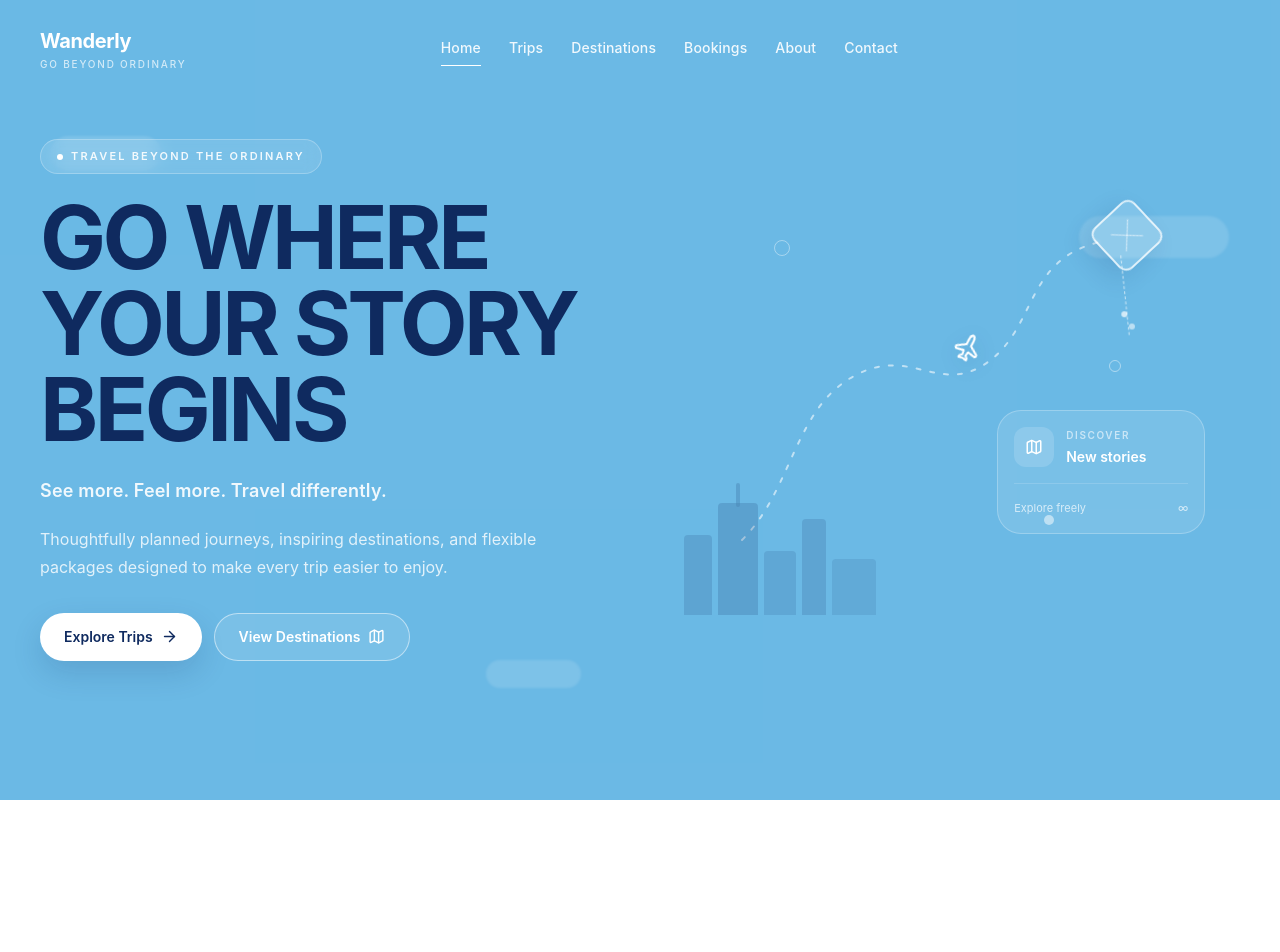
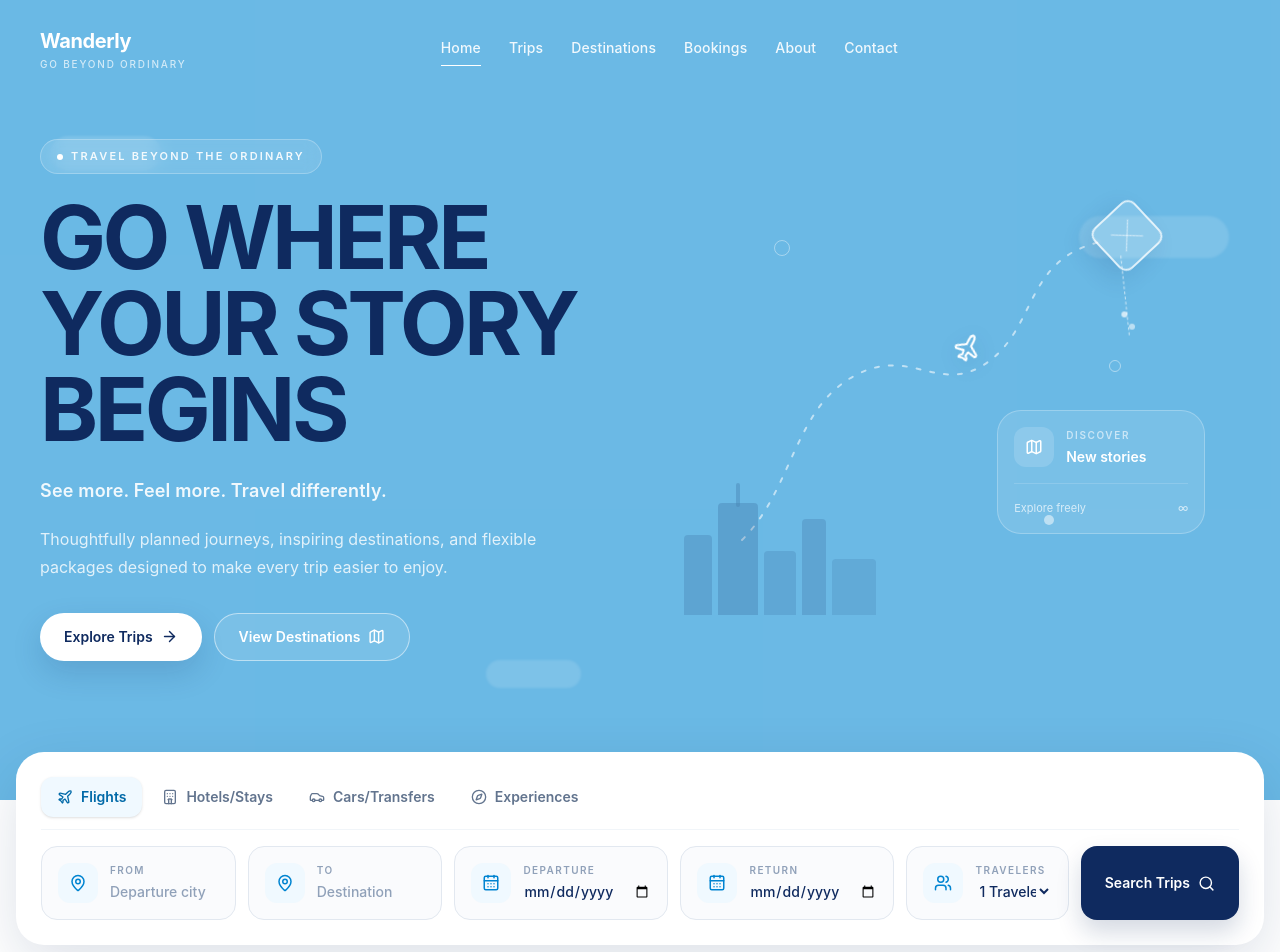
Before and after one commit to hashimwisamsami-arch/wanderly, a React (Vite) app: page / in a window 1280 px wide. Shown: the top 952 px of the page. Before the commit the page ends 800 px from the top, so only its background shows below. Built offline with nearby package versions, Linux system fonts and the light colour scheme.

Commit message:
Enhance TripSearch component with form functionality and animations; update index.html for SEO and branding

```diff
--- a/index.html
+++ b/index.html
@@ -1,13 +1,26 @@
 <!doctype html>
+
 <html lang="en">
   <head>
     <meta charset="UTF-8" />
-    <link rel="icon" type="image/svg+xml" href="/favicon.svg" />
+
+    <link rel="icon" type="image/png" href="/src/assets/LOGO.png" />
+
     <meta name="viewport" content="width=device-width, initial-scale=1.0" />
-    <title>wanderly</title>
+
+    <meta
+      name="description"
+      content="Wanderly — thoughtfully planned journeys, inspiring destinations, and flexible travel packages designed to make every trip easier to enjoy."
+    />
+
+    <meta name="theme-color" content="#0f2a5f" />
+
+    <title>Wanderly — Go Beyond Ordinary</title>
   </head>
+
   <body>
     <div id="root"></div>
+
     <script type="module" src="/src/main.jsx"></script>
   </body>
 </html>
--- a/src/App.jsx
+++ b/src/App.jsx
@@ -1,6 +1,18 @@
 import { Route, Routes } from "react-router-dom";
+
 import Navbar from "./components/layout/Navbar.jsx";
+
 import Hero from "./components/sections/Hero.jsx";
+import TripSearch from "./components/sections/TripSearch.jsx";
+
+function Home() {
+  return (
+    <main>
+      <Hero />
+      <TripSearch />
+    </main>
+  );
+}
 
 function EmptyPage() {
   return <main className="min-h-screen bg-sky-500" />;
@@ -12,12 +24,14 @@ export default function App() {
       <Navbar />
 
       <Routes>
-        <Route path="/" element={<Hero />} />
+        <Route path="/" element={<Home />} />
+
         <Route path="/trips" element={<EmptyPage />} />
         <Route path="/destinations" element={<EmptyPage />} />
         <Route path="/bookings" element={<EmptyPage />} />
         <Route path="/about" element={<EmptyPage />} />
         <Route path="/contact" element={<EmptyPage />} />
+
         <Route path="*" element={<EmptyPage />} />
       </Routes>
     </div>
--- a/src/animations/revealAnimations.js
+++ b/src/animations/revealAnimations.js
@@ -0,0 +1,94 @@
+import gsap from "gsap";
+
+export function animateTripSearch(element) {
+  if (!element) return undefined;
+
+  const reduceMotion = window.matchMedia(
+    "(prefers-reduced-motion: reduce)",
+  ).matches;
+
+  const card = element.querySelector(".trip-search-card");
+  const tabs = element.querySelector(".trip-search-tabs");
+  const form = element.querySelector(".trip-search-form");
+
+  if (!card || !tabs || !form) return undefined;
+
+  if (reduceMotion) {
+    gsap.set([card, tabs, form], {
+      opacity: 1,
+      y: 0,
+    });
+
+    return undefined;
+  }
+
+  // الحالة الابتدائية قبل ظهور العنصر
+  gsap.set(card, {
+    opacity: 0,
+    y: 45,
+  });
+
+  gsap.set([tabs, form], {
+    opacity: 0,
+    y: 14,
+  });
+
+  let hasAnimated = false;
+
+  const playAnimation = () => {
+    if (hasAnimated) return;
+
+    hasAnimated = true;
+
+    const timeline = gsap.timeline({
+      defaults: {
+        ease: "power3.out",
+      },
+    });
+
+    timeline
+      .to(card, {
+        opacity: 1,
+        y: 0,
+        duration: 0.6,
+      })
+      .to(
+        tabs,
+        {
+          opacity: 1,
+          y: 0,
+          duration: 0.35,
+        },
+        "-=0.3",
+      )
+      .to(
+        form,
+        {
+          opacity: 1,
+          y: 0,
+          duration: 0.4,
+        },
+        "-=0.18",
+      );
+  };
+
+  // مراقبة ظهور العنصر في الشاشة
+  const observer = new IntersectionObserver(
+    ([entry]) => {
+      if (entry.isIntersecting) {
+        playAnimation();
+        observer.disconnect();
+      }
+    },
+    {
+      threshold: 0.2,
+    },
+  );
+
+  observer.observe(element);
+
+  return () => {
+    observer.disconnect();
+    gsap.killTweensOf([card, tabs, form]);
+  };
+}
--- a/src/components/sections/TripSearch.jsx
+++ b/src/components/sections/TripSearch.jsx
@@ -0,0 +1,212 @@
+import { useEffect, useRef, useState } from "react";
+import {
+  CalendarDays,
+  Car,
+  Compass,
+  Hotel,
+  MapPin,
+  Plane,
+  Search,
+  Users,
+} from "lucide-react";
+
+import { animateTripSearch } from "../../animations/revealAnimations.js";
+
+const tripTabs = [
+  {
+    id: "flights",
+    label: "Flights",
+    icon: Plane,
+  },
+  {
+    id: "hotels",
+    label: "Hotels/Stays",
+    icon: Hotel,
+  },
+  {
+    id: "cars",
+    label: "Cars/Transfers",
+    icon: Car,
+  },
+  {
+    id: "experiences",
+    label: "Experiences",
+    icon: Compass,
+  },
+];
+
+const initialForm = {
+  from: "",
+  to: "",
+  departure: "",
+  returnDate: "",
+  travelers: "1 Traveler",
+};
+
+function SearchField({ icon: Icon, label, children }) {
+  return (
+    <div className="group flex min-h-18.5 items-center gap-3 rounded-2xl border border-slate-200 bg-slate-50/70 px-4 transition-[border-color,background-color,box-shadow] duration-200 hover:border-sky-200 hover:bg-white focus-within:border-sky-300 focus-within:bg-white focus-within:shadow-[0_8px_20px_rgb(14_165_233/0.08)]">
+      <span className="flex size-10 shrink-0 items-center justify-center rounded-xl bg-sky-50 text-sky-600">
+        <Icon size={18} aria-hidden="true" />
+      </span>
+
+      <div className="min-w-0 flex-1">
+        <label className="block text-[10px] font-semibold uppercase tracking-[0.14em] text-slate-400">
+          {label}
+        </label>
+
+        {children}
+      </div>
+    </div>
+  );
+}
+
+export default function TripSearch() {
+  const searchRef = useRef(null);
+
+  const [activeTab, setActiveTab] = useState("flights");
+  const [form, setForm] = useState(initialForm);
+
+  useEffect(() => {
+    if (!searchRef.current) return;
+
+    const cleanup = animateTripSearch(searchRef.current);
+
+    return cleanup;
+  }, []);
+  function updateField(field, value) {
+    setForm((current) => ({
+      ...current,
+      [field]: value,
+    }));
+  }
+
+  function handleSubmit(event) {
+    event.preventDefault();
+
+    // Booking/search logic will be connected later.
+    console.log({
+      type: activeTab,
+      ...form,
+    });
+  }
+
+  return (
+    <section
+      ref={searchRef}
+      className="relative z-20 -mt-8 px-4 pb-8 sm:-mt-10 sm:pb-10 lg:-mt-12 lg:pb-12"
+      aria-label="Trip search"
+    >
+      <div className="mx-auto max-w-7xl">
+        <div className="trip-search-card rounded-[1.75rem] border border-white/80 bg-white p-4 shadow-[0_20px_60px_rgb(15_42_95/0.14)] sm:p-5 lg:p-6">
+          {/* Tabs */}
+          <div
+            className="trip-search-tabs flex flex-wrap items-center gap-1 border-b border-slate-100 pb-3"
+            role="tablist"
+            aria-label="Trip type"
+          >
+            {tripTabs.map((tab) => {
+              const Icon = tab.icon;
+              const isActive = activeTab === tab.id;
+
+              return (
+                <button
+                  key={tab.id}
+                  type="button"
+                  role="tab"
+                  aria-selected={isActive}
+                  onClick={() => setActiveTab(tab.id)}
+                  className={[
+                    "inline-flex min-h-10 items-center justify-center gap-2 rounded-xl px-3.5 text-xs font-semibold transition-[background-color,color,box-shadow] duration-200 sm:px-4 sm:text-sm",
+                    isActive
+                      ? "bg-sky-50 text-sky-700 shadow-sm"
+                      : "text-slate-500 hover:bg-slate-50 hover:text-slate-800",
+                  ].join(" ")}
+                >
+                  <Icon size={16} aria-hidden="true" />
+                  {tab.label}
+                </button>
+              );
+            })}
+          </div>
+
+          {/* Search form */}
+          <form
+            className="trip-search-form mt-4 grid gap-3 lg:grid-cols-[1.2fr_1.2fr_1fr_1fr_1fr_auto]"
+            onSubmit={handleSubmit}
+          >
+            <SearchField icon={MapPin} label="From">
+              <input
+                type="text"
+                value={form.from}
+                onChange={(event) => updateField("from", event.target.value)}
+                placeholder="Departure city"
+                className="mt-1 w-full bg-transparent text-sm font-medium text-[#0f2a5f] outline-none placeholder:text-slate-400"
+              />
+            </SearchField>
+
+            <SearchField icon={MapPin} label="To">
+              <input
+                type="text"
+                value={form.to}
+                onChange={(event) => updateField("to", event.target.value)}
+                placeholder="Destination"
+                className="mt-1 w-full bg-transparent text-sm font-medium text-[#0f2a5f] outline-none placeholder:text-slate-400"
+              />
+            </SearchField>
+
+            <SearchField icon={CalendarDays} label="Departure">
+              <input
+                type="date"
+                value={form.departure}
+                onChange={(event) =>
+                  updateField("departure", event.target.value)
+                }
+                className="mt-1 w-full bg-transparent text-sm font-medium text-[#0f2a5f] outline-none"
+              />
+            </SearchField>
+
+            <SearchField icon={CalendarDays} label="Return">
+              <input
+                type="date"
+                value={form.returnDate}
+                onChange={(event) =>
+                  updateField("returnDate", event.target.value)
+                }
+                className="mt-1 w-full bg-transparent text-sm font-medium text-[#0f2a5f] outline-none"
+              />
+            </SearchField>
+
+            <SearchField icon={Users} label="Travelers">
+              <select
+                value={form.travelers}
+                onChange={(event) =>
+                  updateField("travelers", event.target.value)
+                }
+                className="mt-1 w-full cursor-pointer bg-transparent text-sm font-medium text-[#0f2a5f] outline-none"
+              >
+                <option>1 Traveler</option>
+                <option>2 Travelers</option>
+                <option>3 Travelers</option>
+                <option>4 Travelers</option>
+                <option>5+ Travelers</option>
+              </select>
+            </SearchField>
+
+            <button
+              type="submit"
+              className="group inline-flex min-h-18.5 items-center justify-center gap-2 rounded-2xl bg-[#0f2a5f] px-6 text-sm font-semibold text-white shadow-[0_12px_24px_rgb(15_42_95/0.18)] transition-[transform,background-color,box-shadow] duration-200 hover:-translate-y-0.5 hover:bg-[#163a70] hover:shadow-[0_16px_30px_rgb(15_42_95/0.22)] focus-visible:outline-none focus-visible:ring-2 focus-visible:ring-sky-400 focus-visible:ring-offset-2"
+            >
+              Search Trips
+              <Search
+                size={17}
+                className="transition-transform duration-200 group-hover:scale-105"
+                aria-hidden="true"
+              />
+            </button>
+          </form>
+        </div>
+      </div>
+    </section>
+  );
+}
```
Also changed, not shown: src/assets/LOGO.png (added).
